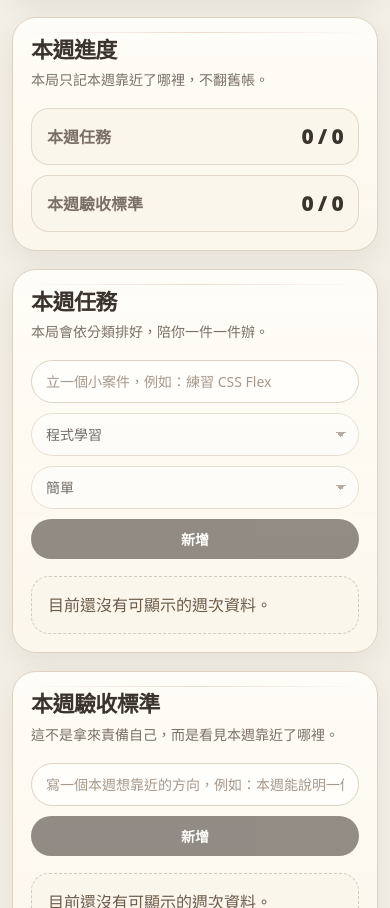
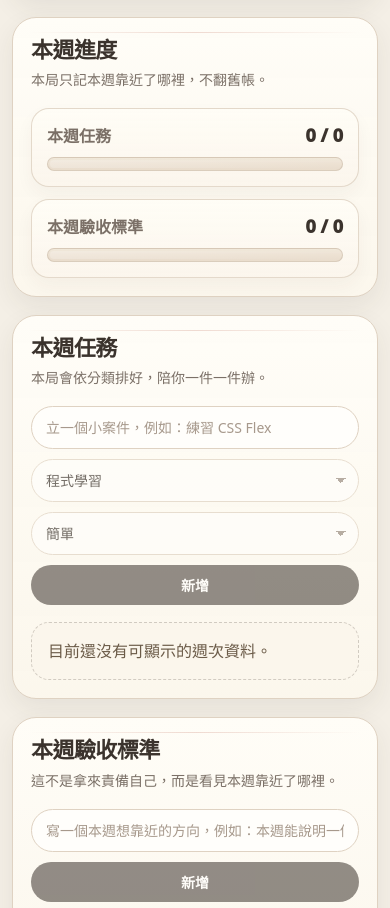
Before and after one commit to Micole-Hub/tiny-progress, a plain HTML site: page index.html in a window 390 px wide. Shown: the part 884-1792 px from the top of the page. Drawn offline with Linux system fonts and the light colour scheme; no server answers.

Commit message:
feat: 更新進度條顯示，新增進度計算與填色功能以改善用戶體驗

```diff
--- a/index.html
+++ b/index.html
@@ -5,7 +5,7 @@
   <meta name="viewport" content="width=device-width, initial-scale=1.0" />
   <title>不努力時間有限管理局</title>
   <link rel="stylesheet" href="style.css" />
-  <script src="script.js?v=20260512-1" defer></script>
+  <script src="script.js?v=20260513-progress-1" defer></script>
 </head>
 
 <body>
@@ -99,16 +99,30 @@
       </div>
 
       <div class="progress-list">
-        <p>
-          <span id="taskProgressLabel">本週任務</span>
-          <strong id="taskProgress">0 / 0</strong>
-        </p>
+  <div class="progress-item">
+    <div class="progress-row">
+      <span id="taskProgressLabel">本週任務</span>
+      <strong id="taskProgress">0 / 0</strong>
+    </div>
 
-        <p>
-          <span id="standardProgressLabel">本週驗收標準</span>
-          <strong id="standardProgress">0 / 0</strong>
-        </p>
-      </div>
+    <!-- 任務進度條：寬度之後由 JavaScript 控制 -->
+    <div class="progress-track" aria-label="本週任務完成進度">
+      <div id="taskProgressFill" class="progress-fill"></div>
+    </div>
+  </div>
+
+  <div class="progress-item">
+    <div class="progress-row">
+      <span id="standardProgressLabel">本週驗收標準</span>
+      <strong id="standardProgress">0 / 0</strong>
+    </div>
+
+    <!-- 驗收標準進度條：寬度之後由 JavaScript 控制 -->
+    <div class="progress-track" aria-label="本週驗收標準完成進度">
+      <div id="standardProgressFill" class="progress-fill"></div>
+    </div>
+  </div>
+</div>
     </section>
 
     <section class="task-section">
--- a/script.js
+++ b/script.js
@@ -174,6 +174,10 @@ const standardProgressLabel = document.querySelector("#standardProgressLabel");
 
 const taskProgress = document.querySelector("#taskProgress");
 const standardProgress = document.querySelector("#standardProgress");
+
+// 進度條填色元素
+const taskProgressFill = document.querySelector("#taskProgressFill");
+const standardProgressFill = document.querySelector("#standardProgressFill");
 
 const taskSectionTitle = document.querySelector("#taskSectionTitle");
 const taskSectionNote = document.querySelector("#taskSectionNote");
@@ -832,6 +836,23 @@ function renderStandards() {
   });
 }
 
+// 計算完成百分比，total 是 0 時固定回傳 0，避免出現 NaN
+function getProgressPercent(doneCount, totalCount) {
+  if (!totalCount) {
+    return 0;
+  }
+
+  return Math.round((doneCount / totalCount) * 100);
+}
+
+// 更新單一進度條寬度
+function updateProgressFill(fillElement, percent) {
+  if (!fillElement) return;
+
+  fillElement.style.width = `${percent}%`;
+  fillElement.setAttribute("aria-valuenow", String(percent));
+}
+
 function renderProgress() {
   const tasks = getVisibleItemsByType("task");
   const standards = getVisibleItemsByType("standard");
@@ -844,8 +865,19 @@ function renderProgress() {
     return standard.done;
   });
 
-  taskProgress.textContent = `${doneTasks.length} / ${tasks.length}`;
-  standardProgress.textContent = `${doneStandards.length} / ${standards.length}`;
+  const taskPercent = getProgressPercent(doneTasks.length, tasks.length);
+  const standardPercent = getProgressPercent(doneStandards.length, standards.length);
+
+  if (taskProgress) {
+    taskProgress.textContent = `${doneTasks.length} / ${tasks.length}`;
+  }
+
+  if (standardProgress) {
+    standardProgress.textContent = `${doneStandards.length} / ${standards.length}`;
+  }
+
+  updateProgressFill(taskProgressFill, taskPercent);
+  updateProgressFill(standardProgressFill, standardPercent);
 }
 
 function renderAll() {
--- a/style.css
+++ b/style.css
@@ -407,31 +407,80 @@ body.is-busy button {
 
 .progress-list {
   display: grid;
-  gap: 10px;
+  gap: 12px;
 }
 
-.progress-list p {
-  margin: 0;
-  padding: 14px 15px;
+.progress-item {
+  padding: 14px 15px 15px;
   border-radius: var(--radius-md);
-  background: var(--paper-2);
+  background:
+    linear-gradient(180deg, rgba(255, 253, 247, 0.96), rgba(251, 246, 236, 0.92)),
+    var(--paper-2);
   border: 1px solid rgba(223, 210, 194, 0.82);
+  box-shadow: 0 8px 18px rgba(59, 51, 45, 0.045);
+}
+
+.progress-row {
   display: flex;
   align-items: center;
   justify-content: space-between;
+  gap: 12px;
+  margin-bottom: 10px;
 }
 
-.progress-list span {
+.progress-row span {
   color: var(--muted);
   font-weight: 850;
 }
 
-.progress-list strong {
+.progress-row strong {
   min-width: 72px;
   text-align: right;
   color: var(--ink);
   font-size: 20px;
   font-weight: 950;
+}
+
+.progress-track {
+  position: relative;
+  overflow: hidden;
+  width: 100%;
+  height: 15px;
+  border-radius: var(--radius-pill);
+  background:
+    linear-gradient(180deg, rgba(241, 232, 218, 0.95), rgba(232, 219, 203, 0.9)),
+    var(--paper-3);
+  border: 1px solid rgba(201, 185, 166, 0.55);
+}
+
+.progress-track::after {
+  content: "";
+  position: absolute;
+  inset: 2px;
+  border-radius: var(--radius-pill);
+  background: linear-gradient(
+    90deg,
+    rgba(255, 255, 255, 0.22),
+    rgba(255, 255, 255, 0)
+  );
+  pointer-events: none;
+}
+
+.progress-fill {
+  width: 0%;
+  height: 100%;
+  border-radius: var(--radius-pill);
+  background:
+    linear-gradient(90deg, #9fbd8c, #6f9a65),
+    var(--green);
+  box-shadow: inset 0 1px 0 rgba(255, 255, 255, 0.35);
+  transition: width 0.32s ease;
+}
+
+#standardProgressFill {
+  background:
+    linear-gradient(90deg, #dfbd78, #b9854a),
+    var(--gold);
 }
 
 /* === 新增表單 === */
@@ -902,4 +951,12 @@ body.is-busy button {
   .chip {
     font-size: 11px;
   }
+
+  .progress-row strong {
+    font-size: 18px;
+  }
+
+  .progress-track {
+    height: 14px;
+  }
 }
```
